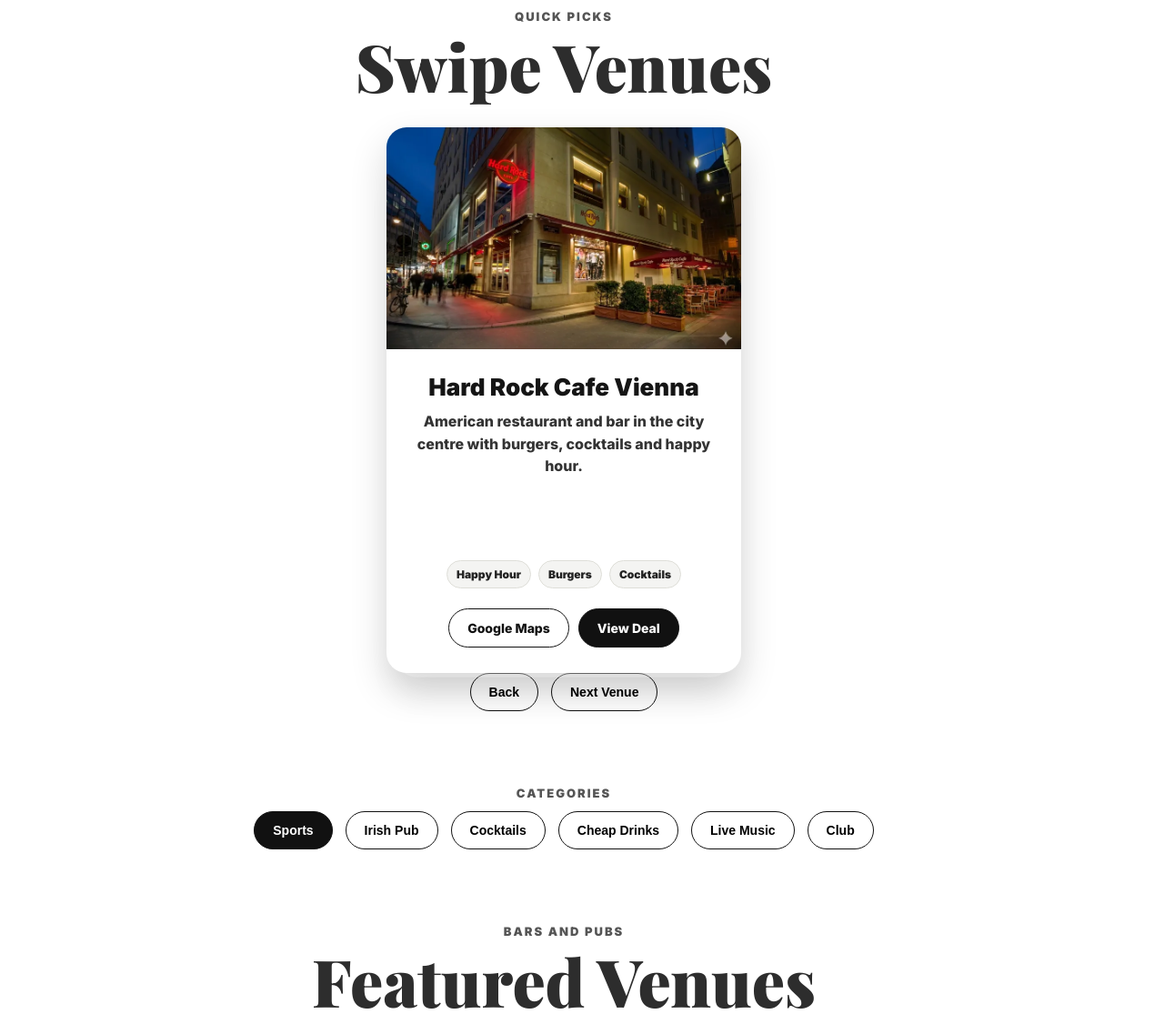
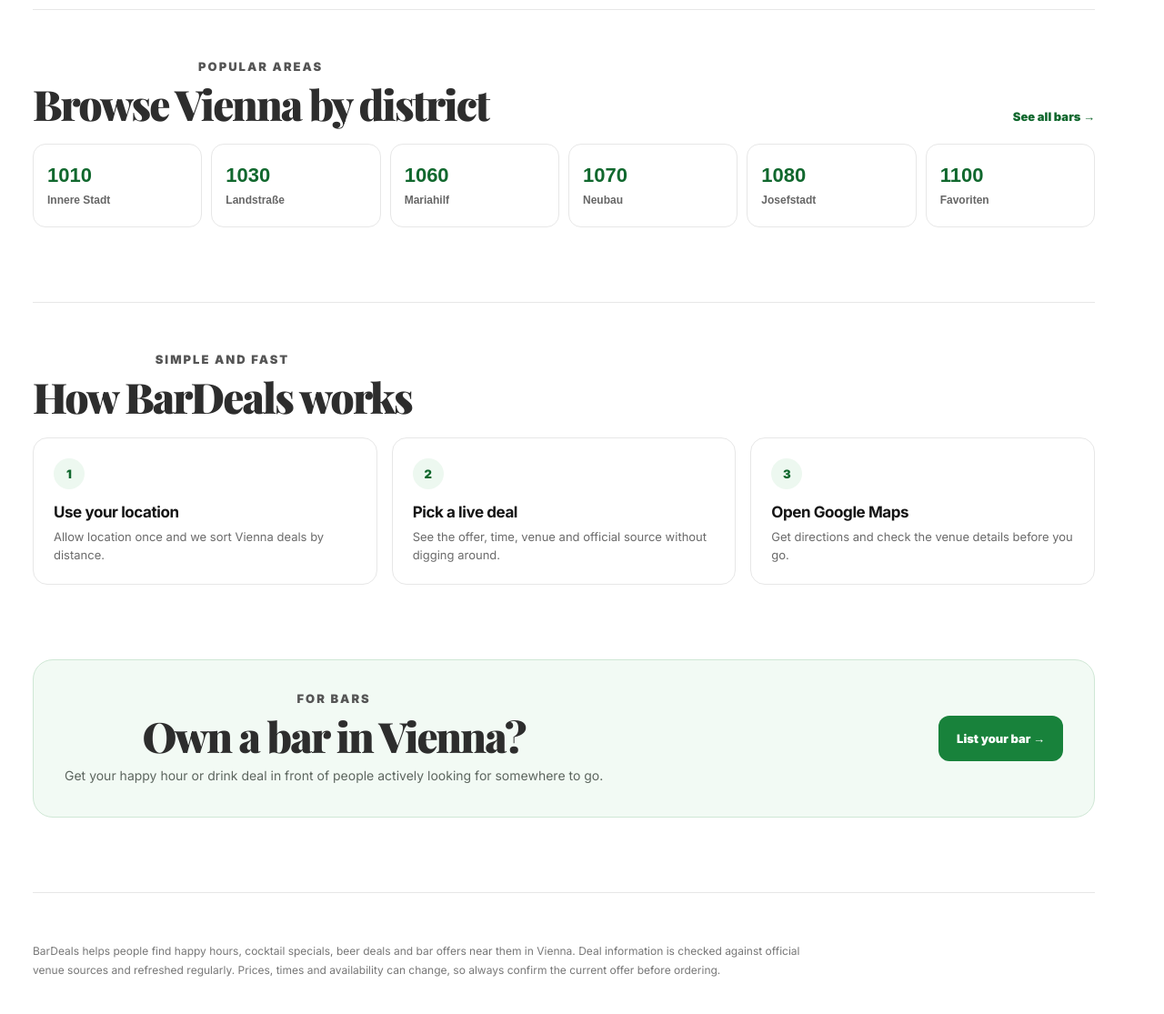
Before and after one commit to aleksandars548/bardeals, a website: page index.html in a window 1280 px wide. Shown: the part 2360-3475 px from the top of the page at 91% size. Drawn offline with nearby package versions, Linux system fonts and the light colour scheme.

Commit message:
fixed legacy

```diff
--- a/index.html
+++ b/index.html
@@ -995,9 +995,172 @@
       text-align: center;
     }
 
-    /* Keep legacy homepage sections, but make them visually quieter below the primary deal finder. */
-    #swipe, #featured, .swiper-section + .section, #featured + .section {
-      margin-top: 76px;
+    .home-discovery,
+    .home-how,
+    .home-for-bars,
+    .home-seo-copy {
+      border-top: 1px solid var(--bd-line);
+      padding-top: 54px;
+    }
+
+    .home-section-head {
+      display: flex;
+      align-items: end;
+      justify-content: space-between;
+      gap: 18px;
+      margin-bottom: 22px;
+    }
+
+    .home-section-head .section-title,
+    .home-for-bars .section-title {
+      font-family: "Playfair Display", Georgia, serif;
+      font-size: clamp(32px, 4vw, 46px);
+      letter-spacing: -.04em;
+      margin: 0;
+    }
+
+    .home-text-link {
+      color: var(--bd-green-dark);
+      font-size: 13px;
+      font-weight: 850;
+      text-decoration: none;
+      white-space: nowrap;
+    }
+
+    .home-district-grid {
+      display: grid;
+      grid-template-columns: repeat(6, minmax(0, 1fr));
+      gap: 10px;
+    }
+
+    .home-district-grid button {
+      appearance: none;
+      min-height: 92px;
+      border: 1px solid var(--bd-line);
+      border-radius: 14px;
+      background: #fff;
+      padding: 15px;
+      text-align: left;
+      cursor: pointer;
+      transition: border-color .16s ease, transform .16s ease, box-shadow .16s ease;
+    }
+
+    .home-district-grid button:hover {
+      border-color: #9fcfac;
+      transform: translateY(-2px);
+      box-shadow: 0 8px 22px rgba(0,0,0,.06);
+    }
+
+    .home-district-grid strong {
+      display: block;
+      color: var(--bd-green-dark);
+      font-size: 22px;
+      line-height: 1;
+      margin-bottom: 8px;
+    }
+
+    .home-district-grid span {
+      color: #666;
+      font-size: 12px;
+      font-weight: 700;
+    }
+
+    .home-how-grid {
+      display: grid;
+      grid-template-columns: repeat(3, minmax(0, 1fr));
+      gap: 16px;
+    }
+
+    .home-how-grid article {
+      border: 1px solid var(--bd-line);
+      border-radius: 16px;
+      padding: 22px;
+      background: #fff;
+    }
+
+    .home-how-grid article > span {
+      width: 34px;
+      height: 34px;
+      display: grid;
+      place-items: center;
+      border-radius: 50%;
+      background: #edf8f0;
+      color: var(--bd-green-dark);
+      font-size: 13px;
+      font-weight: 900;
+      margin-bottom: 15px;
+    }
+
+    .home-how-grid h3 {
+      margin: 0 0 7px;
+      font-size: 17px;
+      letter-spacing: -.025em;
+    }
+
+    .home-how-grid p {
+      margin: 0;
+      color: #6b6b6b;
+      font-size: 13px;
+      line-height: 1.55;
+    }
+
+    .home-for-bars {
+      margin-top: 70px;
+      padding: 34px;
+      border: 1px solid #cfe7d5;
+      border-radius: 22px;
+      background: #f2faf4;
+      display: flex;
+      align-items: center;
+      justify-content: space-between;
+      gap: 28px;
+    }
+
+    .home-for-bars-copy p:last-child {
+      margin: 10px 0 0;
+      max-width: 690px;
+      color: #5d665f;
+      font-size: 14px;
+      line-height: 1.6;
+    }
+
+    .home-for-bars-btn {
+      flex: 0 0 auto;
+      min-height: 50px;
+      display: inline-flex;
+      align-items: center;
+      justify-content: center;
+      border-radius: 12px;
+      padding: 0 20px;
+      background: var(--bd-green);
+      color: #fff;
+      text-decoration: none;
+      font-size: 13px;
+      font-weight: 900;
+    }
+
+    .home-seo-copy {
+      padding-bottom: 18px;
+    }
+
+    .home-seo-copy p {
+      max-width: 860px;
+      margin: 0;
+      color: #777;
+      font-size: 12px;
+      line-height: 1.7;
+    }
+
+    .footer {
+      background: #fff;
+      color: var(--bd-ink);
+      border-top: 1px solid var(--bd-line);
+    }
+    .footer p { color: #6f6f6f; }
+    .footer-links a { color: var(--bd-ink); }
+    .footer-note {
+      border-top-color: var(--bd-line);
+      color: #8a8a8a;
     }
 
     @media (max-width: 1050px) {
@@ -1006,6 +1169,24 @@
     }
 
     @media (max-width: 760px) {
+      .home-discovery, .home-how, .home-seo-copy { padding-top: 38px; }
+      .home-section-head { align-items:flex-start; margin-bottom:16px; }
+      .home-section-head .section-title, .home-for-bars .section-title { font-size: 30px; }
+      .home-text-link { display:none; }
+      .home-district-grid {
+        display:flex;
+        overflow-x:auto;
+        gap:8px;
+        padding-bottom:5px;
+        scrollbar-width:none;
+      }
+      .home-district-grid::-webkit-scrollbar { display:none; }
+      .home-district-grid button { min-width:128px; min-height:76px; padding:13px; }
+      .home-district-grid strong { font-size:19px; margin-bottom:6px; }
+      .home-how-grid { grid-template-columns:1fr; gap:10px; }
+      .home-how-grid article { padding:17px; }
+      .home-for-bars { margin-top:46px; padding:24px 20px; flex-direction:column; align-items:stretch; gap:18px; }
+      .home-for-bars-btn { width:100%; }
       .top-nav { min-height: 64px; padding-block: 10px; position: sticky; }
       .nav-links { display: none; }
       .nav-wrap { margin-left: auto; }
@@ -1182,129 +1363,63 @@
       </div>
     </section>
 
-    <section id="swipe" class="section swiper-section show">
-      <p class="section-kicker">Quick Picks</p>
-      <h2 class="section-title">Swipe Venues</h2>
-
-      <div id="swipeStack" class="tinder-stack"></div>
-
-      <div class="swipe-actions">
-        <button class="filter-btn" type="button" onclick="prevCard()">Back</button>
-        <button class="filter-btn" type="button" onclick="nextCard()">Next Venue</button>
+    <section id="districts" class="section home-discovery" aria-labelledby="districtsTitle">
+      <div class="home-section-head">
+        <div>
+          <p class="section-kicker">Popular areas</p>
+          <h2 id="districtsTitle" class="section-title">Browse Vienna by district</h2>
+        </div>
+        <a class="home-text-link" href="/bars.html">See all bars →</a>
+      </div>
+
+      <div class="home-district-grid">
+        <button type="button" data-home-district="1010"><strong>1010</strong><span>Innere Stadt</span></button>
+        <button type="button" data-home-district="1030"><strong>1030</strong><span>Landstraße</span></button>
+        <button type="button" data-home-district="1060"><strong>1060</strong><span>Mariahilf</span></button>
+        <button type="button" data-home-district="1070"><strong>1070</strong><span>Neubau</span></button>
+        <button type="button" data-home-district="1080"><strong>1080</strong><span>Josefstadt</span></button>
+        <button type="button" data-home-district="1100"><strong>1100</strong><span>Favoriten</span></button>
       </div>
     </section>
 
-    <section class="section">
-      <p class="section-kicker">Categories</p>
-
-      <div class="filters">
-        <button class="filter-btn active" type="button">Sports</button>
-        <button class="filter-btn" type="button">Irish Pub</button>
-        <button class="filter-btn" type="button">Cocktails</button>
-        <button class="filter-btn" type="button">Cheap Drinks</button>
-        <button class="filter-btn" type="button">Live Music</button>
-        <button class="filter-btn" type="button">Club</button>
+    <section class="section home-how" aria-labelledby="howTitle">
+      <div class="home-section-head">
+        <div>
+          <p class="section-kicker">Simple and fast</p>
+          <h2 id="howTitle" class="section-title">How BarDeals works</h2>
+        </div>
+      </div>
+
+      <div class="home-how-grid">
+        <article>
+          <span>1</span>
+          <h3>Use your location</h3>
+          <p>Allow location once and we sort Vienna deals by distance.</p>
+        </article>
+        <article>
+          <span>2</span>
+          <h3>Pick a live deal</h3>
+          <p>See the offer, time, venue and official source without digging around.</p>
+        </article>
+        <article>
+          <span>3</span>
+          <h3>Open Google Maps</h3>
+          <p>Get directions and check the venue details before you go.</p>
+        </article>
       </div>
     </section>
 
-    <section id="featured" class="section">
-      <p class="section-kicker">Bars and Pubs</p>
-      <h2 class="section-title">Featured Venues</h2>
-
-      <div id="barsGrid" class="grid"></div>
+    <section class="section home-for-bars" aria-labelledby="forBarsTitle">
+      <div class="home-for-bars-copy">
+        <p class="section-kicker">For Bars</p>
+        <h2 id="forBarsTitle" class="section-title">Own a bar in Vienna?</h2>
+        <p>Get your happy hour or drink deal in front of people actively looking for somewhere to go.</p>
+      </div>
+      <a class="home-for-bars-btn" href="/for-bars.html">List your bar →</a>
     </section>
 
-    <section class="section">
-      <p class="section-kicker">Nightlife</p>
-      <h2 class="section-title">Clubs</h2>
-
-      <div id="clubsGrid" class="grid"></div>
-    </section>
-
-    <section class="section seo-copy">
-      <p class="section-kicker">Happy hour near me</p>
-      <h2 class="section-title">Find happy hour deals near you in Vienna</h2>
-      <p>
-        Looking for happy hour near me in Vienna? BarDeals helps you find bars, pubs, sports bars,
-        cocktail bars and nightlife venues with drink offers, beer specials, cocktail deals and
-        Google Maps directions. Browse venues, check the deal details and open the location in
-        Google Maps before you visit.
-      </p>
-    </section>
-
-    <section class="section">
-      <div class="platform-cta">
-        <div>
-          <p class="section-kicker">For Bars</p>
-          <h2 class="section-title">Own or manage a bar in Vienna?</h2>
-          <p>
-            BarDeals is building a Vienna nightlife guide for tourists, students and groups looking
-            for happy hours, drink deals, sports bars, events and group-friendly venues.
-            During the launch phase, selected Vienna bars can get listed for free.
-          </p>
-
-          <div class="cta-pills">
-            <span>Happy hours</span>
-            <span>Sports nights</span>
-            <span>Group bookings</span>
-            <span>Google Maps clicks</span>
-            <span>Tourists & students</span>
-          </div>
-        </div>
-
-        <div class="platform-card">
-          <strong>Get your bar listed</strong>
-          <p>
-            Send your bar name, address, opening hours, current deals and Instagram or website link.
-          </p>
-          <a class="btn btn-dark" href="/for-bars.html">For Bars</a>
-        </div>
-      </div>
-    </section>
-
-    <section class="section">
-      <p class="section-kicker">Before You Go</p>
-      <h2 class="section-title">FAQ</h2>
-
-      <div class="faq">
-        <details>
-          <summary>Are all deals confirmed?</summary>
-          <p>
-            Confirmed offers are shown when a venue publishes them or the information was already checked.
-            If a deal is not fully confirmed, the page tells you to check directly with the venue.
-          </p>
-        </details>
-
-        <details>
-          <summary>Why do most cards use placeholder images?</summary>
-          <p>
-            BarDeals only uses owned, supplied or legal placeholder images.
-            We do not copy Google Maps guest photos or random image-search photos.
-          </p>
-        </details>
-
-        <details>
-          <summary>How should I use the Google Maps buttons?</summary>
-          <p>
-            Open the venue in Google Maps, check directions, current opening times and recent venue updates before visiting.
-          </p>
-        </details>
-
-        <details>
-          <summary>Can a venue get a full bar page?</summary>
-          <p>
-            Yes. Full pages can include real photos, official offers, events and richer venue details once the information is confirmed.
-          </p>
-        </details>
-
-        <details>
-          <summary>How can a bar update or claim a listing?</summary>
-          <p>
-            Bar owners and managers can use the For Bars page to send updated information, official deals,
-            photos, opening hours and group booking details.
-          </p>
-        </details>
-      </div>
+    <section class="section home-seo-copy" aria-label="About BarDeals Vienna">
+      <p>BarDeals helps people find happy hours, cocktail specials, beer deals and bar offers near them in Vienna. Deal information is checked against official venue sources and refreshed regularly. Prices, times and availability can change, so always confirm the current offer before ordering.</p>
     </section>
 
   </main>
@@ -1543,7 +1658,9 @@
     }
 
     function renderGrid(id, list) {
-      document.getElementById(id).innerHTML = list.map(cardHtml).join("");
+      const target = document.getElementById(id);
+      if (!target) return;
+      target.innerHTML = list.map(cardHtml).join("");
     }
 
     function renderHeroDots() {
@@ -1591,7 +1708,9 @@
     }
 
     function renderSwipe() {
-      document.getElementById("swipeStack").innerHTML = featured.map((v, index) => `
+      const stack = document.getElementById("swipeStack");
+      if (!stack) return;
+      stack.innerHTML = featured.map((v, index) => `
         <article class="venue-card swipe-card ${index === 0 ? "active" : ""} ${index === 1 ? "next" : ""}">
           <img src="${v.image}" alt="${v.name}">
           <div class="venue-info">
@@ -2040,6 +2159,17 @@
       });
     });
 
+    document.querySelectorAll("[data-home-district]").forEach(button => {
+      button.addEventListener("click", () => {
+        dealFeedDistrict = button.dataset.homeDistrict || "all";
+        document.querySelectorAll("[data-deal-district]").forEach(item => {
+          item.classList.toggle("active", item.dataset.dealDistrict === dealFeedDistrict);
+        });
+        renderDealFeed();
+        document.getElementById("live-deals")?.scrollIntoView({ behavior: "smooth", block: "start" });
+      });
+    });
+
     document.getElementById("dealNearMeBtn")?.addEventListener("click", () => {
       const button = document.getElementById("dealNearMeBtn");
       const status = document.getElementById("dealFeedStatus");
```
